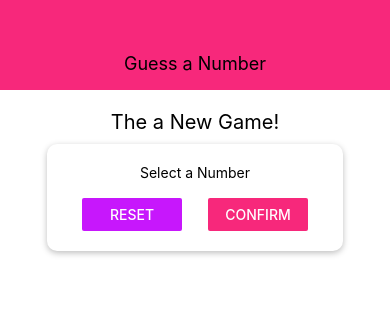
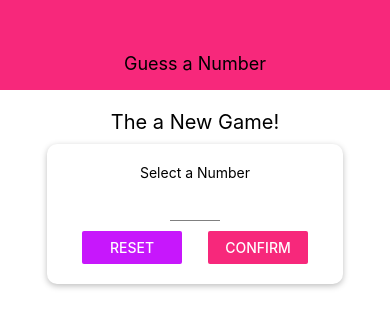
Before and after one commit to maxxxymum/learning-react-native, a React Native app: screen / in a window 390 px wide. Shown: the top 328 px of the page. Built offline with nearby package versions, Linux system fonts and the light colour scheme.

Commit message:
feat: Create custom input component

```diff
--- /dev/null
+++ b/components/Input.tsx
@@ -0,0 +1,26 @@
+import React, { FunctionComponent } from "react";
+import { TextInput, StyleSheet, StyleProp, ViewStyle, TextInputProps } from "react-native";
+
+interface InputProps extends TextInputProps {
+  style?: StyleProp<ViewStyle>;
+}
+
+const Input: FunctionComponent<InputProps> = ({ style, ...props }) => {
+  return <TextInput {...props} style={[styles.input, style]} />;
+};
+
+interface Styles {
+  input: ViewStyle;
+}
+
+const styles = StyleSheet.create<Styles>({
+  input: {
+    height: 30,
+    borderBottomColor: "grey",
+    borderBottomWidth: 1,
+    marginVertical: 10,
+    textAlign: "center",
+  },
+});
+
+export default Input;
--- a/screens/StartGame.tsx
+++ b/screens/StartGame.tsx
@@ -3,7 +3,6 @@ import {
   View,
   Text,
   StyleSheet,
-  TextInput,
   Button,
   ViewStyle,
   TextStyle,
@@ -11,6 +10,7 @@ import {
 
 import Card from "../components/Card";
 import Colors from "../constants/colors";
+import Input from "../components/Input";
 
 function StartGame() {
   return (
@@ -19,7 +19,14 @@ function StartGame() {
 
       <Card style={styles.inputContainer}>
         <Text>Select a Number</Text>
-        <TextInput />
+        <Input
+          blurOnSubmit
+          style={styles.input}
+          keyboardType="number-pad"
+          autoCorrect={false}
+          autoCapitalize="none"
+          maxLength={2}
+        />
         <View style={styles.buttonsContainer}>
           <View style={styles.button}>
             <Button title="Reset" color={Colors.accent} />
@@ -41,6 +48,7 @@ interface Styles {
   inputContainer: ViewStyle;
   buttonsContainer: ViewStyle;
   button: ViewStyle;
+  input: ViewStyle;
 }
 
 const styles = StyleSheet.create<Styles>({
@@ -65,7 +73,10 @@ const styles = StyleSheet.create<Styles>({
     paddingHorizontal: 15,
   },
   button: {
-      width: 100,
+    width: 100,
+  },
+  input: {
+    width: 50,
   },
 });
 
```
